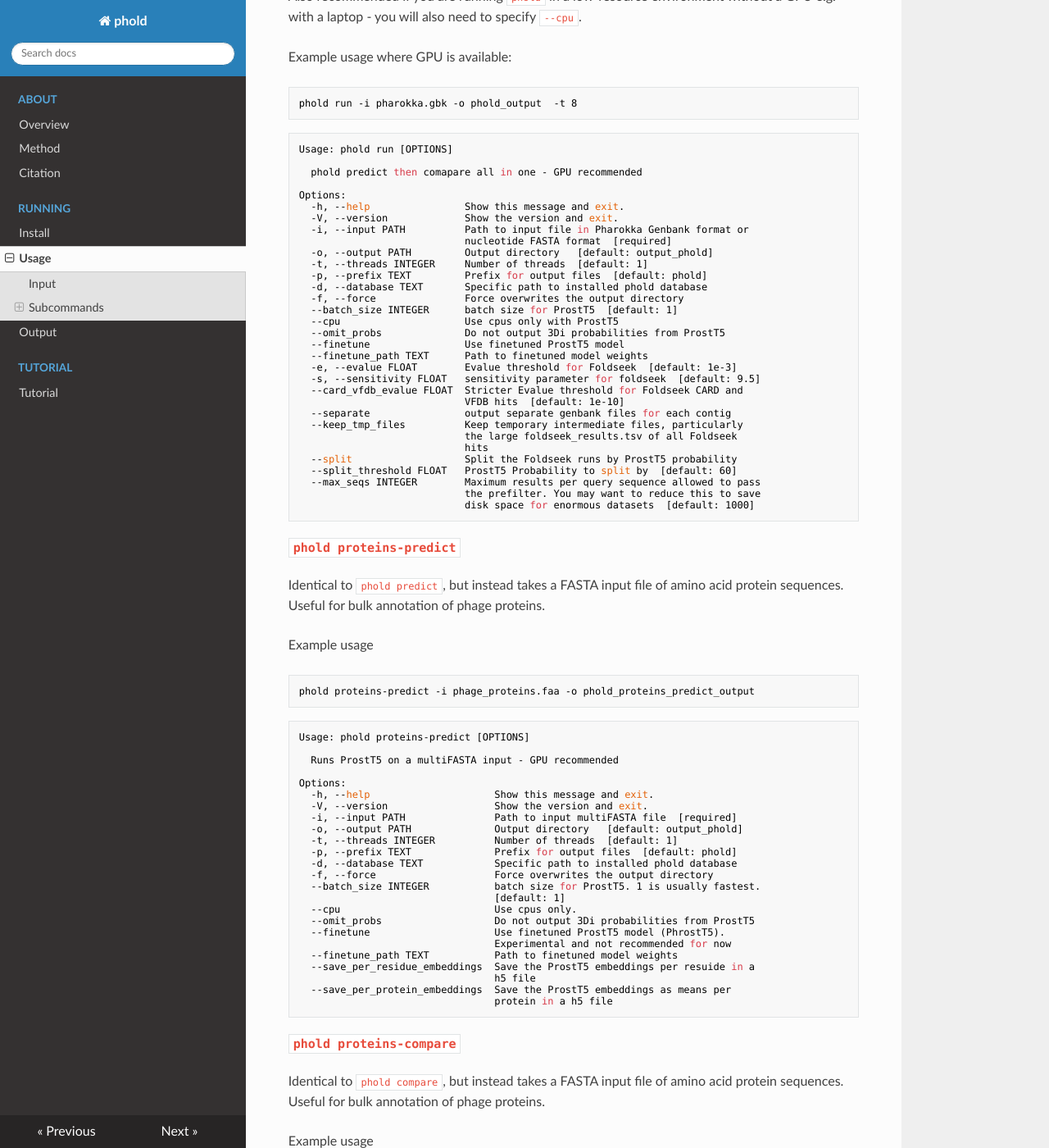
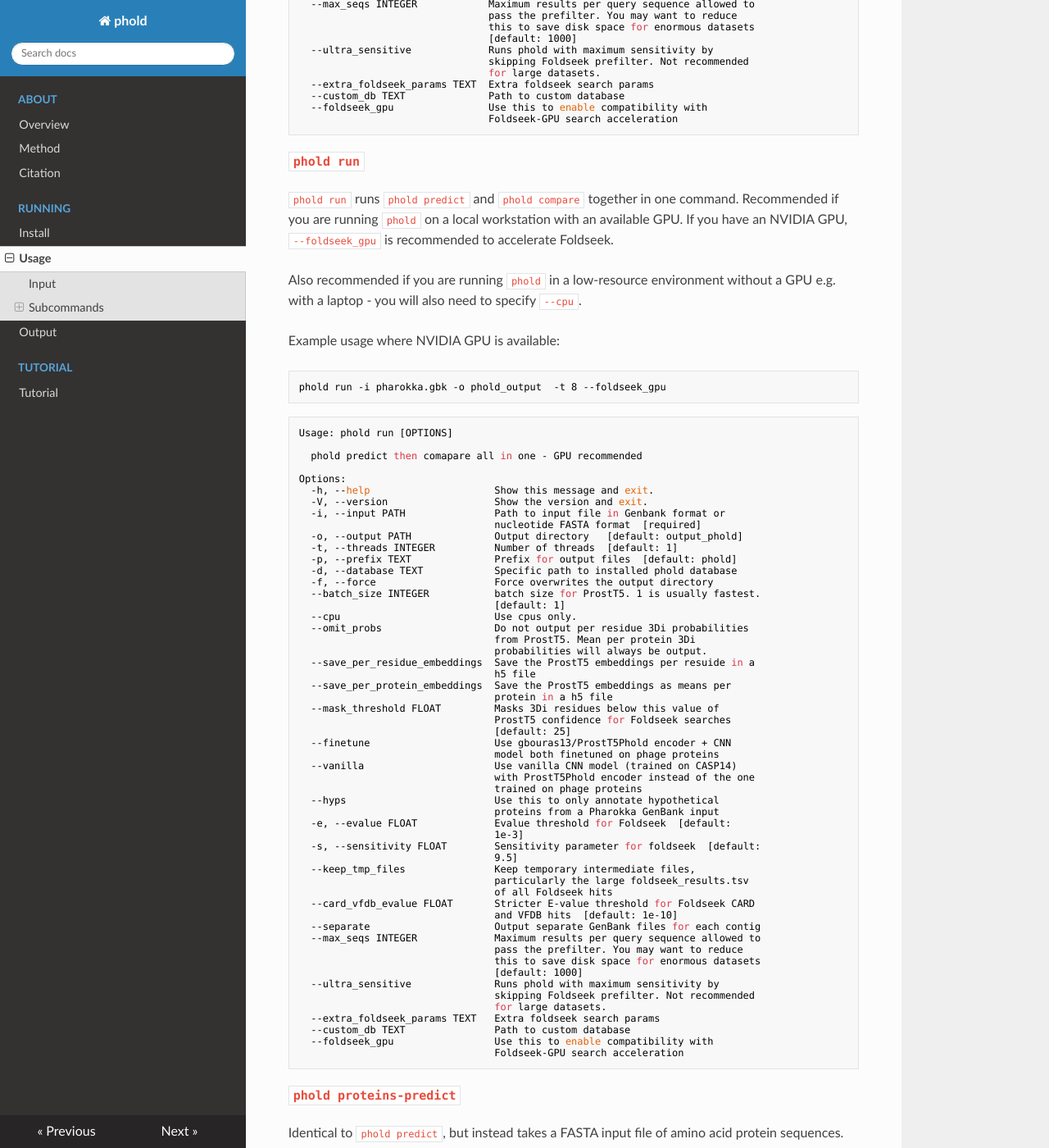
Before and after one commit to gbouras13/phold, an MkDocs documentation site: the page built from docs/run.md, in a window 1280 px wide and 1400 px high, scrolled down 2862 px. Shown: the whole window at 82% size. Built offline with MkDocs 1.6.1, drawn with Linux system fonts in a browser that asks for light colours; nearby versions of some CDN libraries; some of the changed text lies outside the part shown.

````diff
--- a/docs/run.md
+++ b/docs/run.md
@@ -10,11 +10,11 @@ If you have a local workstation without a GPU, please use `phold run` with `--cp
 
 If you have trouble running ProstT5, please use `phold remote`.
 
-If you are having troubing runing `phold` offline after installation (e.g. on a HPC), please add `TRANSFORMERS_OFFLINE=True` to your environment.
+If you are having troubing runing `phold` offline after installation (e.g. on a HPC), you may need to add `TRANSFORMERS_OFFLINE=True` to your environment.
 
 ## Input
 
-Most subcommands of `phold` takes as their input an entry Genbank formatted file that contains the output of [`pharokka`](https://github.com/gbouras13/pharokka) for your phage or phage contigs. This will be called `pharokka.gbk` by default in your pharokka output.
+Most subcommands of `phold` takes as their input an entry GenBank formatted file that contains the output of [`pharokka`](https://github.com/gbouras13/pharokka) for your phage or phage contigs. This will be called `pharokka.gbk` by default in your pharokka output. `phold` will also accept [`bakta`](https://github.com/oschwengers/bakta) GenBank or NCBI RefSeq GenBank format input.
 
 Alternatively, `phold` will detect if the input is a FASTA contig/genome file as input. If so, [Pyrodigal-gv](https://github.com/althonos/pyrodigal-gv]) will then be run to quickly predict the CDS and these will be annotated. However, neither tRNAs, tmRNA nor CRISPR repeats will be predicted (unlike in pharokka) for now.
 
@@ -24,7 +24,7 @@ For `phold proteins-predict` and `phold proteins-compare`, the input will be a F
 
 ### `phold predict`
 
-`predict` uses the [ProstT5](https://github.com/mheinzinger/ProstT5) protein language model to translate protein amino acid sequences to the 3Di token alphabet used by [foldseek](https://github.com/steineggerlab/foldseek). This module is greatly accelerated if you have a GPU available and is recommended
+`predict` uses the [ProstT5](https://github.com/mheinzinger/ProstT5) protein language model to translate protein amino acid sequences to the 3Di token alphabet used by [foldseek](https://github.com/steineggerlab/foldseek). This module is greatly accelerated if you have a GPU available and is recommended.
 
 ```bash
 Usage: phold predict [OPTIONS]
@@ -44,14 +44,23 @@ Options:
   --batch_size INTEGER           batch size for ProstT5. 1 is usually fastest.
                                  [default: 1]
   --cpu                          Use cpus only.
-  --omit_probs                   Do not output 3Di probabilities from ProstT5
-  --finetune                     Use finetuned ProstT5 model (PhrostT5).
-                                 Experimental and not recommended for now
-  --finetune_path TEXT           Path to finetuned model weights
+  --omit_probs                   Do not output per residue 3Di probabilities
+                                 from ProstT5. Mean per protein 3Di
+                                 probabilities will always be output.
   --save_per_residue_embeddings  Save the ProstT5 embeddings per resuide in a
                                  h5 file
   --save_per_protein_embeddings  Save the ProstT5 embeddings as means per
                                  protein in a h5 file
+  --mask_threshold FLOAT         Masks 3Di residues below this value of
+                                 ProstT5 confidence for Foldseek searches
+                                 [default: 25]
+  --finetune                     Use gbouras13/ProstT5Phold encoder + CNN
+                                 model both finetuned on phage proteins
+  --vanilla                      Use vanilla CNN model (trained on CASP14)
+                                 with ProstT5Phold encoder instead of the one
+                                 trained on phage proteins
+  --hyps                         Use this to only annotate hypothetical
+                                 proteins from a Pharokka GenBank input
 ```
 
 Example usage (assuming you have run `phold install`)
@@ -66,15 +75,15 @@ phold predict -i pharokka.gbk -o phold_predict_output
 
 Alternatively, if you have provided pre-generated .pdb format protein structures for you proteins, you can specify those by specifiying `--structures --structure_dir <directory>`.
 
-`phold compare` does not use a GPU. Use as many CPU threads with `-t` as you can.
+`phold compare` does not use a GPU by default. However, if you have one available, you can utilise Foldseek-GPU acceleration using `--foldseek_gpu`. Note that you need to make sure your also run `phold install` with `--foldseek_gpu` prior. Regardless of whether you use `--foldseek_gpu` or not, it is recommended to use as many CPU threads with `-t` as you can (as the GPU only accelerates Foldseek's prefilter, not the alignment step).
 
-Example usage following `phold predict`
+Example usage of `phold compare` following `phold predict`
 
 ```bash
 phold compare -i pharokka.gbk -o phold_compare_output  --predictions_dir phold_predict_output
 ```
 
-Example usage if you have .pdb format structures available for your phage proteins (note: the .pdb file names must be called cds_id.pdb, where cds_id is the CDS ids output from Pharokka). You can see an example in the `tests/test_data/NC_043029_pdbs` directory [here](https://github.com/gbouras13/phold/tree/main/tests/test_data/NC_043029_pdbs).
+Example usage if you have `.pdb` or `.cif` format structures available for your phage proteins (note: the .pdb file names must be called cds_id.pdb, where cds_id is the CDS ids output from Pharokka). You can see an example in the `tests/test_data/NC_043029_pdbs` directory [here](https://github.com/gbouras13/phold/tree/main/tests/test_data/NC_043029_pdbs).
 
 
 ```bash
@@ -85,58 +94,63 @@ phold compare -i pharokka.gbk -o phold_compare_output_pdb  --pdb --pdb_dir direc
 Usage: phold compare [OPTIONS]
 
   Runs Foldseek vs phold db
+
 Options:
-  -h, --help                Show this message and exit.
-  -V, --version             Show the version and exit.
-  -i, --input PATH          Path to input file in Genbank format or nucleotide
-                            FASTA format  [required]
-  --predictions_dir PATH    Path to output directory from phold predict
-  --structures              Use if you have .pdb or .cif file structures for
-                            the input proteins (e.g. with AF2/Colabfold .pdb
-                            or AF3 for .cif) in a directory that you specify
-                            with --structure_dir
-  --structure_dir PATH      Path to directory with .pdb or .cif file
-                            structures. The CDS IDs need to be in the name of
-                            the file
-  --filter_structures       Flag that creates a copy of the .pdb or .cif files
-                            structures with matching record IDs found in the
-                            input GenBank file. Helpful if you have a
-                            directory with lots of .pdb files and want to
-                            annotate only e.g. 1 phage.
-  -o, --output PATH         Output directory   [default: output_phold]
-  -t, --threads INTEGER     Number of threads  [default: 1]
-  -p, --prefix TEXT         Prefix for output files  [default: phold]
-  -d, --database TEXT       Specific path to installed phold database
-  -f, --force               Force overwrites the output directory
-  -e, --evalue FLOAT        Evalue threshold for Foldseek  [default: 1e-3]
-  -s, --sensitivity FLOAT   Sensitivity parameter for foldseek  [default: 9.5]
-  --keep_tmp_files          Keep temporary intermediate files, particularly
-                            the large foldseek_results.tsv of all Foldseek
-                            hits
-  --card_vfdb_evalue FLOAT  Stricter Evalue threshold for Foldseek CARD and
-                            VFDB hits  [default: 1e-10]
-  --separate                Output separate GenBank files for each contig
-  --max_seqs INTEGER        Maximum results per query sequence allowed to pass
-                            the prefilter. You may want to reduce this to save
-                            disk space for enormous datasets  [default: 10000]
-  --only_representatives    Foldseek search only against the cluster
-                            representatives (i.e. turn off --cluster-search 1
-                            Foldseek parameter)
-  --ultra_sensitive         Runs phold with maximum sensitivity by skipping
-                            Foldseek prefilter. Not recommended for large
-                            datasets.
+  -h, --help                    Show this message and exit.
+  -V, --version                 Show the version and exit.
+  -i, --input PATH              Path to input file in Genbank format or
+                                nucleotide FASTA format  [required]
+  --predictions_dir PATH        Path to output directory from phold predict
+  --structures                  Use if you have .pdb or .cif file structures
+                                for the input proteins (e.g. with
+                                AF2/Colabfold .pdb or AF3 for .cif) in a
+                                directory that you specify with
+                                --structure_dir
+  --structure_dir PATH          Path to directory with .pdb or .cif file
+                                structures. The CDS IDs need to be in the name
+                                of the file
+  --filter_structures           Flag that creates a copy of the .pdb or .cif
+                                files structures with matching record IDs
+                                found in the input GenBank file. Helpful if
+                                you have a directory with lots of .pdb files
+                                and want to annotate only e.g. 1 phage.
+  -o, --output PATH             Output directory   [default: output_phold]
+  -t, --threads INTEGER         Number of threads  [default: 1]
+  -p, --prefix TEXT             Prefix for output files  [default: phold]
+  -d, --database TEXT           Specific path to installed phold database
+  -f, --force                   Force overwrites the output directory
+  -e, --evalue FLOAT            Evalue threshold for Foldseek  [default: 1e-3]
+  -s, --sensitivity FLOAT       Sensitivity parameter for foldseek  [default:
+                                9.5]
+  --keep_tmp_files              Keep temporary intermediate files,
+                                particularly the large foldseek_results.tsv of
+                                all Foldseek hits
+  --card_vfdb_evalue FLOAT      Stricter E-value threshold for Foldseek CARD
+                                and VFDB hits  [default: 1e-10]
+  --separate                    Output separate GenBank files for each contig
+  --max_seqs INTEGER            Maximum results per query sequence allowed to
+                                pass the prefilter. You may want to reduce
+                                this to save disk space for enormous datasets
+                                [default: 1000]
+  --ultra_sensitive             Runs phold with maximum sensitivity by
+                                skipping Foldseek prefilter. Not recommended
+                                for large datasets.
+  --extra_foldseek_params TEXT  Extra foldseek search params
+  --custom_db TEXT              Path to custom database
+  --foldseek_gpu                Use this to enable compatibility with
+                                Foldseek-GPU search acceleration
 ```
 
 ### `phold run`
 
-`phold run` runs `phold predict` and `phold compare` together in one command. Recommended if you are running `phold` on a local workstation with an available GPU.
+`phold run` runs `phold predict` and `phold compare` together in one command. Recommended if you are running `phold` on a local workstation with an available GPU. If you have an NVIDIA GPU, `--foldseek_gpu` is recommended to accelerate Foldseek.
 
 Also recommended if you are running `phold` in a low-resource environment without a GPU e.g. with a laptop - you will also need to specify `--cpu`.
 
-Example usage where GPU is available:
+Example usage where NVIDIA GPU is available:
 
 ```bash
-phold run -i pharokka.gbk -o phold_output  -t 8
+phold run -i pharokka.gbk -o phold_output  -t 8 --foldseek_gpu
 ```
 
 ```bash
@@ -145,33 +159,56 @@ Usage: phold run [OPTIONS]
   phold predict then comapare all in one - GPU recommended
 
 Options:
-  -h, --help                Show this message and exit.
-  -V, --version             Show the version and exit.
-  -i, --input PATH          Path to input file in Pharokka Genbank format or
-                            nucleotide FASTA format  [required]
-  -o, --output PATH         Output directory   [default: output_phold]
-  -t, --threads INTEGER     Number of threads  [default: 1]
-  -p, --prefix TEXT         Prefix for output files  [default: phold]
-  -d, --database TEXT       Specific path to installed phold database
-  -f, --force               Force overwrites the output directory
-  --batch_size INTEGER      batch size for ProstT5  [default: 1]
-  --cpu                     Use cpus only with ProstT5
-  --omit_probs              Do not output 3Di probabilities from ProstT5
-  --finetune                Use finetuned ProstT5 model
-  --finetune_path TEXT      Path to finetuned model weights
-  -e, --evalue FLOAT        Evalue threshold for Foldseek  [default: 1e-3]
-  -s, --sensitivity FLOAT   sensitivity parameter for foldseek  [default: 9.5]
-  --card_vfdb_evalue FLOAT  Stricter Evalue threshold for Foldseek CARD and
-                            VFDB hits  [default: 1e-10]
-  --separate                output separate genbank files for each contig
-  --keep_tmp_files          Keep temporary intermediate files, particularly
-                            the large foldseek_results.tsv of all Foldseek
-                            hits
-  --split                   Split the Foldseek runs by ProstT5 probability
-  --split_threshold FLOAT   ProstT5 Probability to split by  [default: 60]
-  --max_seqs INTEGER        Maximum results per query sequence allowed to pass
-                            the prefilter. You may want to reduce this to save
-                            disk space for enormous datasets  [default: 1000]
+  -h, --help                     Show this message and exit.
+  -V, --version                  Show the version and exit.
+  -i, --input PATH               Path to input file in Genbank format or
+                                 nucleotide FASTA format  [required]
+  -o, --output PATH              Output directory   [default: output_phold]
+  -t, --threads INTEGER          Number of threads  [default: 1]
+  -p, --prefix TEXT              Prefix for output files  [default: phold]
+  -d, --database TEXT            Specific path to installed phold database
+  -f, --force                    Force overwrites the output directory
+  --batch_size INTEGER           batch size for ProstT5. 1 is usually fastest.
+                                 [default: 1]
+  --cpu                          Use cpus only.
+  --omit_probs                   Do not output per residue 3Di probabilities
+                                 from ProstT5. Mean per protein 3Di
+                                 probabilities will always be output.
+  --save_per_residue_embeddings  Save the ProstT5 embeddings per resuide in a
+                                 h5 file
+  --save_per_protein_embeddings  Save the ProstT5 embeddings as means per
+                                 protein in a h5 file
+  --mask_threshold FLOAT         Masks 3Di residues below this value of
+                                 ProstT5 confidence for Foldseek searches
+                                 [default: 25]
+  --finetune                     Use gbouras13/ProstT5Phold encoder + CNN
+                                 model both finetuned on phage proteins
+  --vanilla                      Use vanilla CNN model (trained on CASP14)
+                                 with ProstT5Phold encoder instead of the one
+                                 trained on phage proteins
+  --hyps                         Use this to only annotate hypothetical
+                                 proteins from a Pharokka GenBank input
+  -e, --evalue FLOAT             Evalue threshold for Foldseek  [default:
+                                 1e-3]
+  -s, --sensitivity FLOAT        Sensitivity parameter for foldseek  [default:
+                                 9.5]
+  --keep_tmp_files               Keep temporary intermediate files,
+                                 particularly the large foldseek_results.tsv
+                                 of all Foldseek hits
+  --card_vfdb_evalue FLOAT       Stricter E-value threshold for Foldseek CARD
+                                 and VFDB hits  [default: 1e-10]
+  --separate                     Output separate GenBank files for each contig
+  --max_seqs INTEGER             Maximum results per query sequence allowed to
+                                 pass the prefilter. You may want to reduce
+                                 this to save disk space for enormous datasets
+                                 [default: 1000]
+  --ultra_sensitive              Runs phold with maximum sensitivity by
+                                 skipping Foldseek prefilter. Not recommended
+                                 for large datasets.
+  --extra_foldseek_params TEXT   Extra foldseek search params
+  --custom_db TEXT               Path to custom database
+  --foldseek_gpu                 Use this to enable compatibility with
+                                 Foldseek-GPU search acceleration
 ```
 
 ### `phold proteins-predict`
@@ -201,14 +238,23 @@ Options:
   --batch_size INTEGER           batch size for ProstT5. 1 is usually fastest.
                                  [default: 1]
   --cpu                          Use cpus only.
-  --omit_probs                   Do not output 3Di probabilities from ProstT5
-  --finetune                     Use finetuned ProstT5 model (PhrostT5).
-                                 Experimental and not recommended for now
-  --finetune_path TEXT           Path to finetuned model weights
+  --omit_probs                   Do not output per residue 3Di probabilities
+                                 from ProstT5. Mean per protein 3Di
+                                 probabilities will always be output.
   --save_per_residue_embeddings  Save the ProstT5 embeddings per resuide in a
                                  h5 file
   --save_per_protein_embeddings  Save the ProstT5 embeddings as means per
                                  protein in a h5 file
+  --mask_threshold FLOAT         Masks 3Di residues below this value of
+                                 ProstT5 confidence for Foldseek searches
+                                 [default: 25]
+  --finetune                     Use gbouras13/ProstT5Phold encoder + CNN
+                                 model both finetuned on phage proteins
+  --vanilla                      Use vanilla CNN model (trained on CASP14)
+                                 with ProstT5Phold encoder instead of the one
+                                 trained on phage proteins
+  --hyps                         Use this to only annotate hypothetical
+                                 proteins from a Pharokka GenBank input
 ```
 
 ### `phold proteins-compare`
````
Also changed, not shown: docs/index.md (+11 -11 lines), docs/install.md (+18 -10 lines), docs/method.md (+12 -11 lines), docs/output.md (+0 -1 lines), docs/phold_workflow.png, img/phold_workflow.png, 5 other files.
